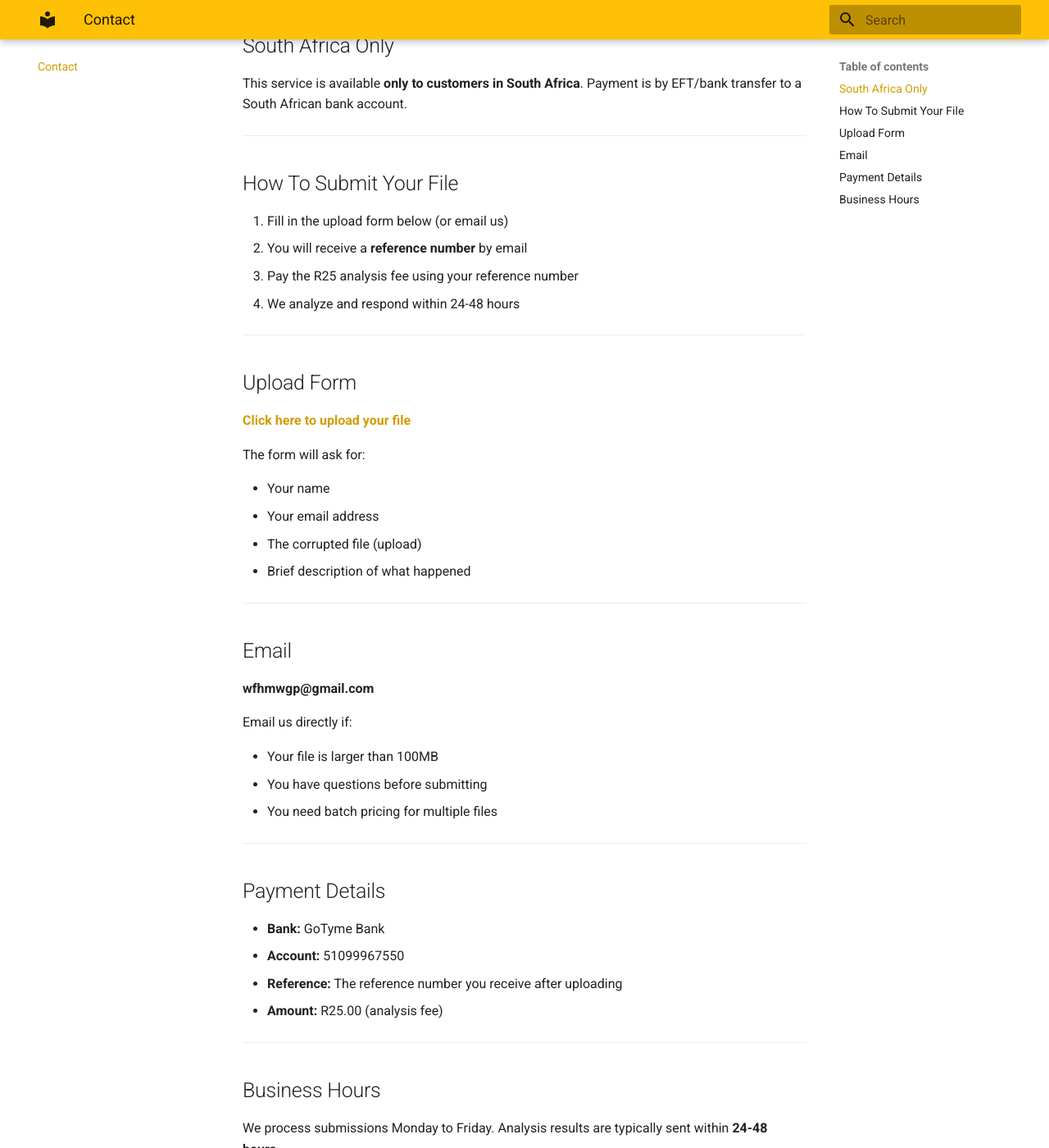
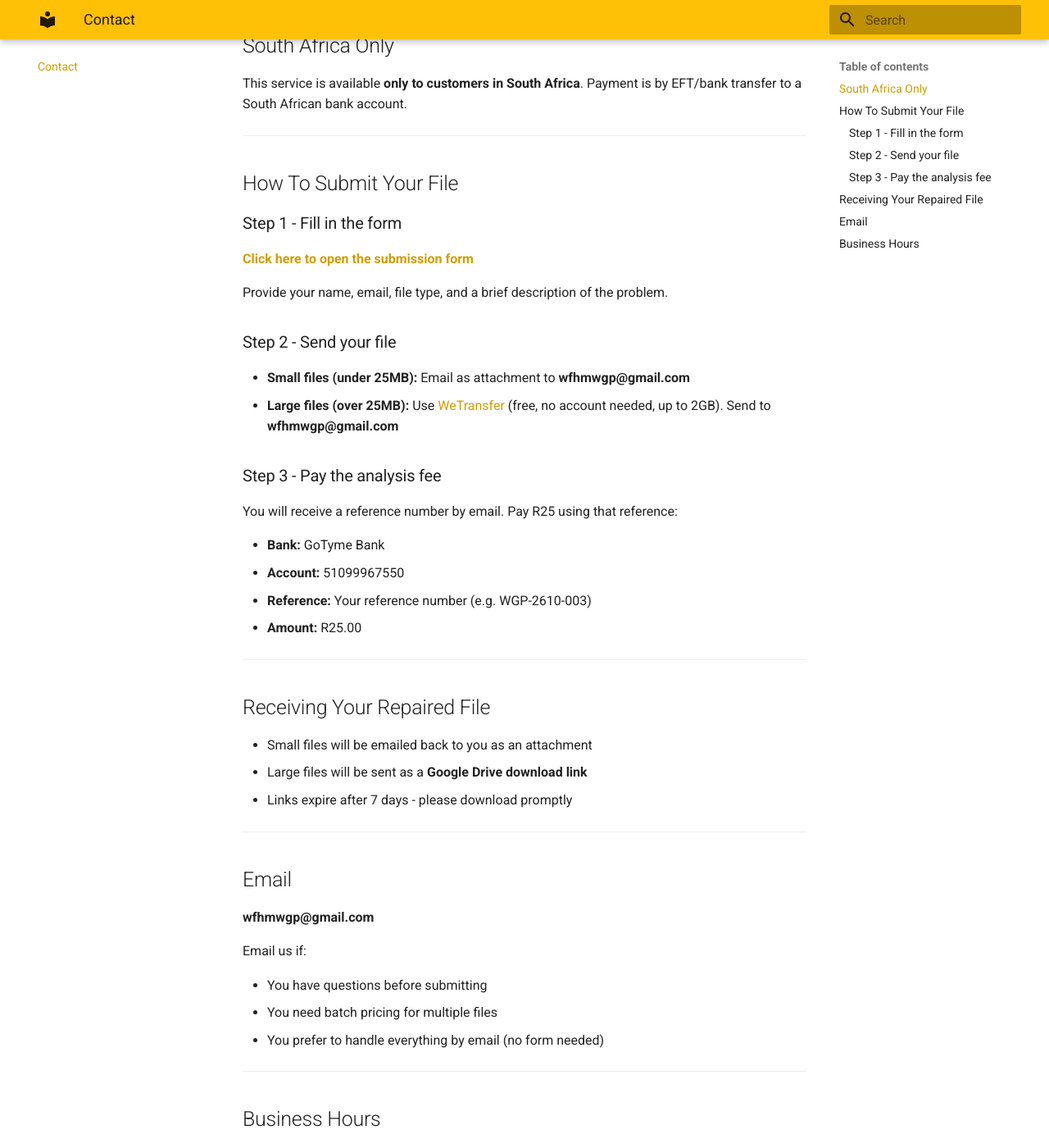
Before and after one commit to WgpArch/wgparch-data-recovery, an MkDocs documentation site: the page built from docs/contact.md, in a window 1280 px wide and 1400 px high, scrolled down 190 px. Shown: the whole window at 82% size. Built offline with MkDocs 1.6.1 and Material for MkDocs 9.7.7, drawn with Linux system fonts in a browser that asks for light colours.

Commit message:
Update contact page - file delivery via Google Drive

```diff
--- a/docs/contact.md
+++ b/docs/contact.md
@@ -9,23 +9,33 @@ Payment is by EFT/bank transfer to a South African bank account.
 
 ## How To Submit Your File
 
-1. Fill in the upload form below (or email us)
-2. You will receive a **reference number** by email
-3. Pay the R25 analysis fee using your reference number
-4. We analyze and respond within 24-48 hours
+### Step 1 - Fill in the form
+
+**[Click here to open the submission form](https://docs.google.com/forms/d/e/1FAIpQLSezxqhKH-Bj-3yrkjHlaXu3Qlsp9IOdKaWJFZ9BMw0ZO7tRSQ/viewform?usp=publish-editor)**
+
+Provide your name, email, file type, and a brief description of the problem.
+
+### Step 2 - Send your file
+
+- **Small files (under 25MB):** Email as attachment to **wfhmwgp@gmail.com**
+- **Large files (over 25MB):** Use [WeTransfer](https://wetransfer.com) (free, no account needed, up to 2GB). Send to **wfhmwgp@gmail.com**
+
+### Step 3 - Pay the analysis fee
+
+You will receive a reference number by email. Pay R25 using that reference:
+
+- **Bank:** GoTyme Bank
+- **Account:** 51099967550
+- **Reference:** Your reference number (e.g. WGP-2610-003)
+- **Amount:** R25.00
 
 ---
 
-## Upload Form
+## Receiving Your Repaired File
 
-**[Click here to upload your file](https://docs.google.com/forms/d/e/1FAIpQLSezxqhKH-Bj-3yrkjHlaXu3Qlsp9IOdKaWJFZ9BMw0ZO7tRSQ/viewform?usp=publish-editor)**
-
-The form will ask for:
-
-- Your name
-- Your email address
-- The corrupted file (upload)
-- Brief description of what happened
+- Small files will be emailed back to you as an attachment
+- Large files will be sent as a **Google Drive download link**
+- Links expire after 7 days - please download promptly
 
 ---
 
@@ -33,20 +43,11 @@ The form will ask for:
 
 **wfhmwgp@gmail.com**
 
-Email us directly if:
+Email us if:
 
-- Your file is larger than 100MB
 - You have questions before submitting
 - You need batch pricing for multiple files
-
----
-
-## Payment Details
-
-- **Bank:** GoTyme Bank
-- **Account:** 51099967550
-- **Reference:** The reference number you receive after uploading
-- **Amount:** R25.00 (analysis fee)
+- You prefer to handle everything by email (no form needed)
 
 ---
 
```
